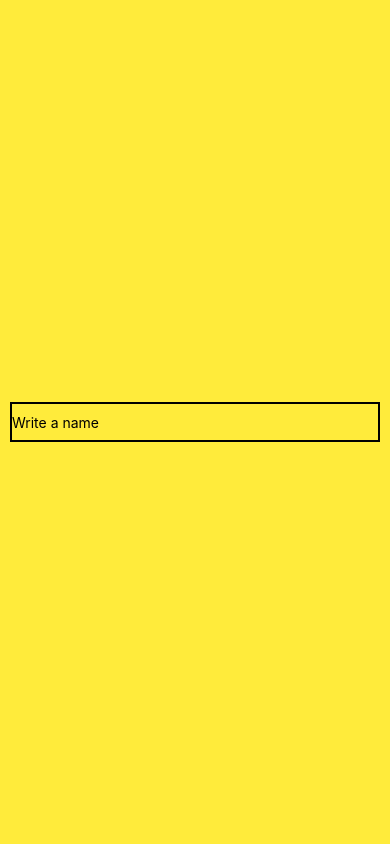
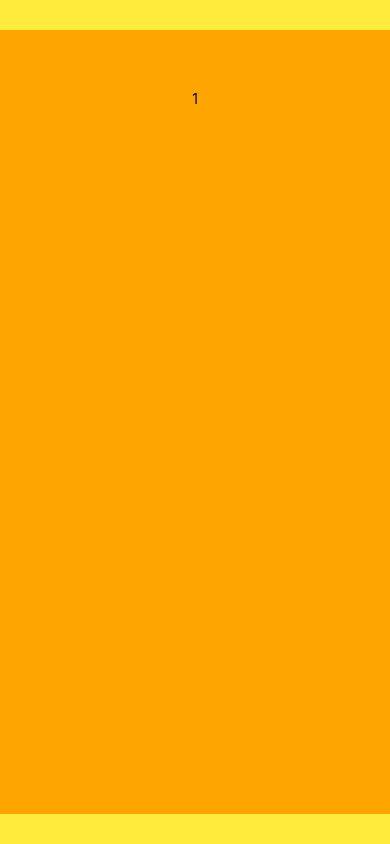
Before and after one commit to guluutku/React_Native_ile_Mobil_Uygulama_Gelistirme_ve_MobX, a React Native app: screen / in a window 390 px wide. Built offline with nearby package versions, Linux system fonts and the light colour scheme.

Commit message:
ScrollView

```diff
--- a/App.js
+++ b/App.js
@@ -9,43 +9,30 @@
 import {
   StyleSheet,
   View,
-  TextInput,
   Text,
+  ScrollView,
+  Dimensions,
 } from 'react-native';
 
-/*
-- contain
-- cover
-- center
-- repeat
-- stretch
-*/
+const { width } = Dimensions.get('window');
 
 class App extends Component {
 
-  state = {
-    name: '',
-  };
-
-  _onChangeText = text => {
-    this.setState({
-      name: text,
-    });
-  };
-
   render() {
-    const { name } = this.state;
     return (
       <View style={[styles.container]} >
-        <Text>{name}</Text>
-        <TextInput
-          value={name}
-          keyboardAppearance="dark"
-          keyboardType="email-address"
-          placeholder="Write a name"
-          onChangeText={this._onChangeText}
-          style={styles.myInput}
-        />
+        <ScrollView horizontal={true}>
+          <Text style={styles.title}>1</Text>
+          <Text style={styles.title}>2</Text>
+          <Text style={styles.title}>3</Text>
+          <Text style={styles.title}>4</Text>
+          <Text style={styles.title}>5</Text>
+          <Text style={styles.title}>6</Text>
+          <Text style={styles.title}>7</Text>
+          <Text style={styles.title}>8</Text>
+          <Text style={styles.title}>9</Text>
+          <Text style={styles.title}>10</Text>
+        </ScrollView>
       </View >
     );
   }
@@ -56,15 +43,13 @@
   container: {
     backgroundColor: '#FFEB3B',
     flex: 1,
-    justifyContent: 'center',
-    alignItems: 'center',
-    paddingHorizontal: 10,
   },
-  myInput: {
-    width: '100%',
-    height: 40,
-    borderWidth: 2,
-    borderColor: 'black',
+  title: {
+    backgroundColor: 'orange',
+    marginVertical: 30,
+    textAlign: 'center',
+    paddingVertical: 60,
+    width,
   },
 });
 
```
